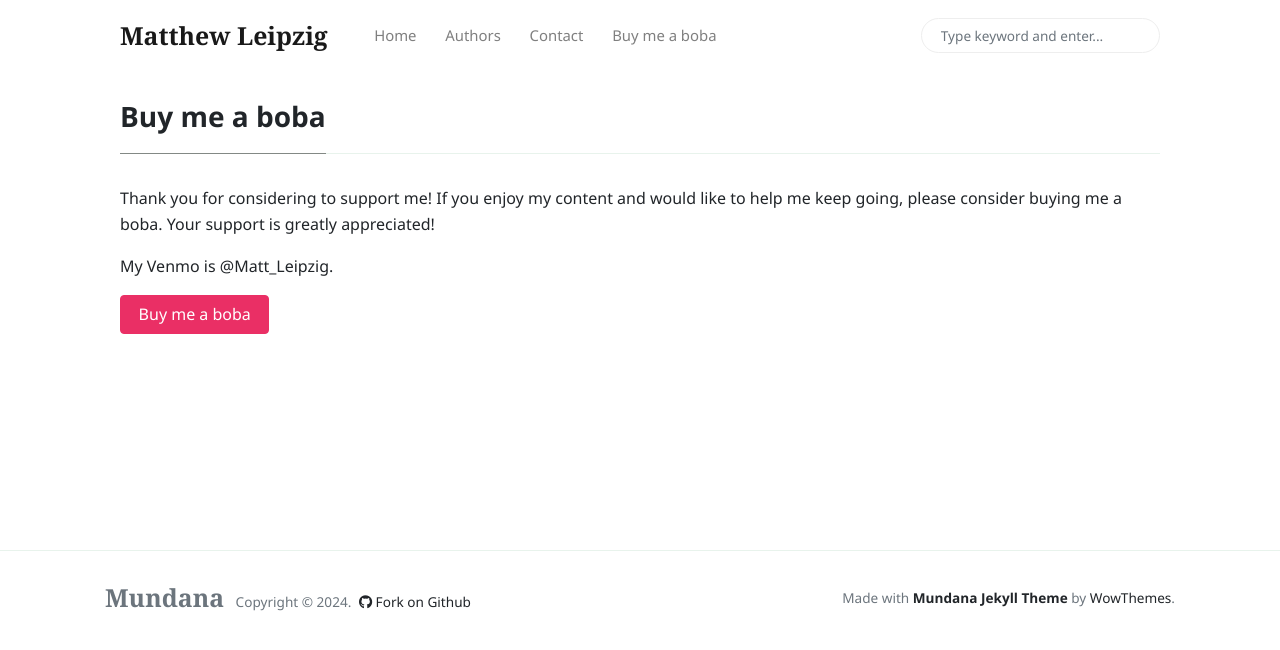
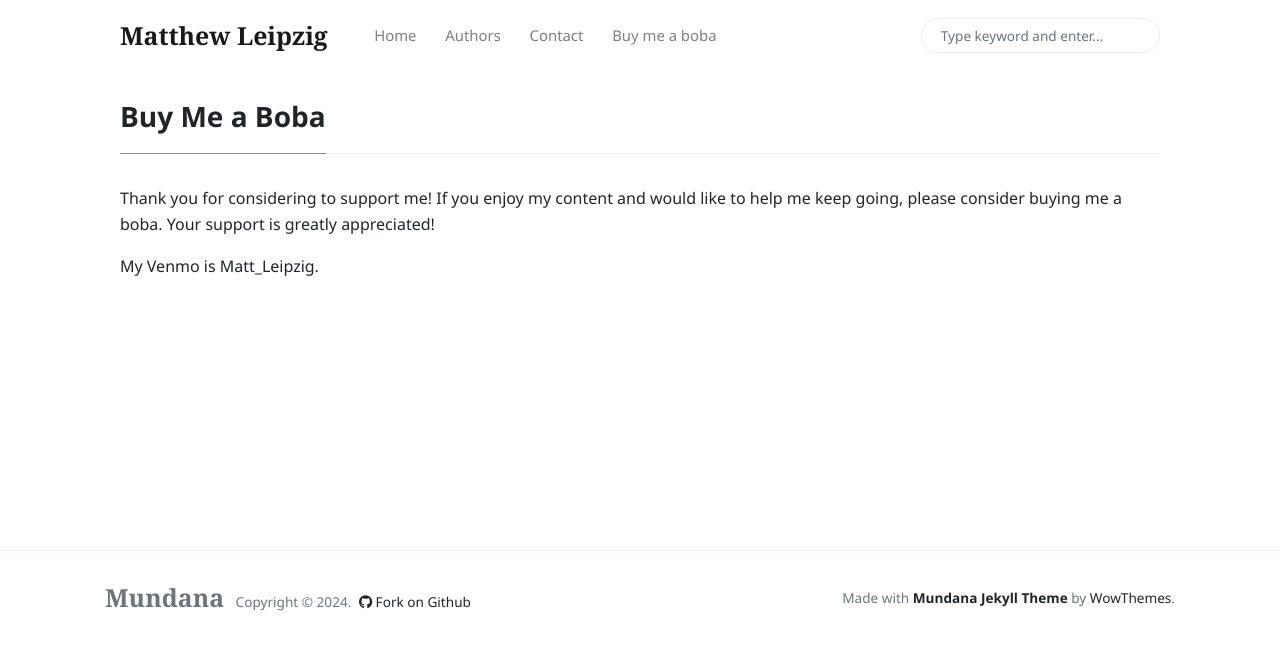
Before and after one commit to mleipzig/mleipzig.github.io, a Jekyll site: the page built from _pages/buy-me-a-boba.md, in a window 1280 px wide. Shown: the top 650 px of the page. Built offline with Jekyll 4.4.1, drawn with Linux system fonts in a browser that asks for light colours; nearby versions of some CDN libraries.

Commit message:
troubleshooting

```diff
--- a/_pages/buy-me-a-boba.md
+++ b/_pages/buy-me-a-boba.md
@@ -1,10 +1,8 @@
 ---
-title: "Buy me a boba"
+title: "Buy Me a Boba"
 permalink: "/buy-me-a-boba.html"
 ---
 
 Thank you for considering to support me! If you enjoy my content and would like to help me keep going, please consider buying me a boba. Your support is greatly appreciated!
 
-My Venmo is @Matt_Leipzig.
-
-<a class="btn btn-danger" href="https://www.wowthemes.net/donate/">Buy me a boba</a>
+My Venmo is Matt_Leipzig.
```
Also changed, not shown: _pages/contact.md (+1 -1 lines), 2 other files.
